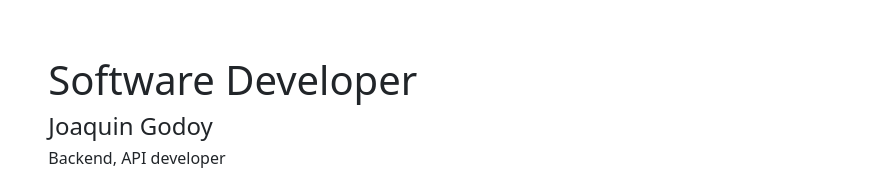
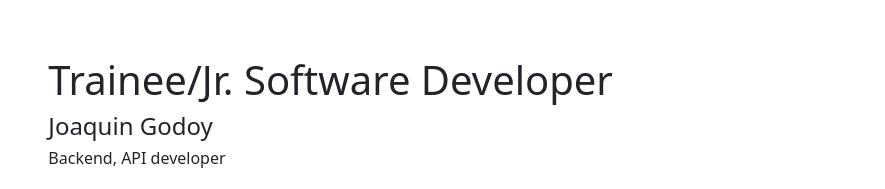
Before and after one commit to JoaquinGodoy97/portfolio, a website with bundled scripts: page public/index.html in a window 1280 px wide. Shown: the top 189 px of the page, without its empty margins (205-1090 px from the left). Built offline with nearby package versions, Linux system fonts and the light colour scheme; files whose address does not match are found by name.

Commit message:
modifyied text

```diff
--- a/public/index.html
+++ b/public/index.html
@@ -24,7 +24,7 @@
         <!-- <img class="g-col-6 "
           src="https://imgbum.jobscdn.com/portal/img/postulantes/1/static/cvMainPic_1033721053_bum_v565758f7.jpg" alt=""
           style="border-radius: 25px; width: 20; height: 20;box-shadow: rgba(0, 0, 0, 0.4) 0px 2px 4px, rgba(0, 0, 0, 0.3) 0px 7px 13px -3px, rgba(0, 0, 0, 0.2) 0px -3px 0px inset;"> -->
-        <h1 class="col-12 ms-3" data-section="main-description" data-value="main-specialization">Software Developer</h1>
+        <h1 class="col-12 ms-3" data-section="main-description" data-value="main-specialization">Trainee/Jr. Software Developer</h1>
         <h4 class="col-12 ms-3" data-section="main-description" data-value="main-name">Joaquin Godoy</h4>
         <h6 class="col-12 ms-3" data-section="main-description" data-value="main-role">Backend, API developer</h6>
       </div>
```
